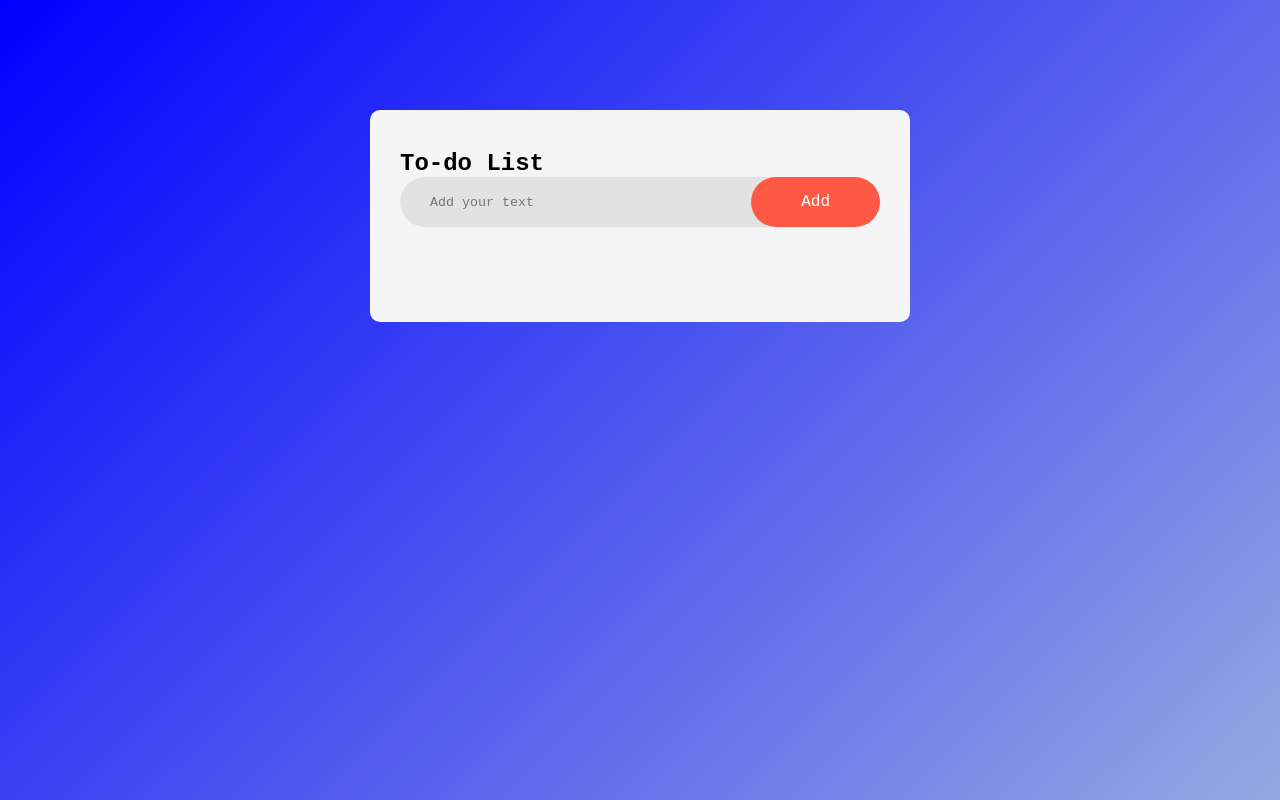
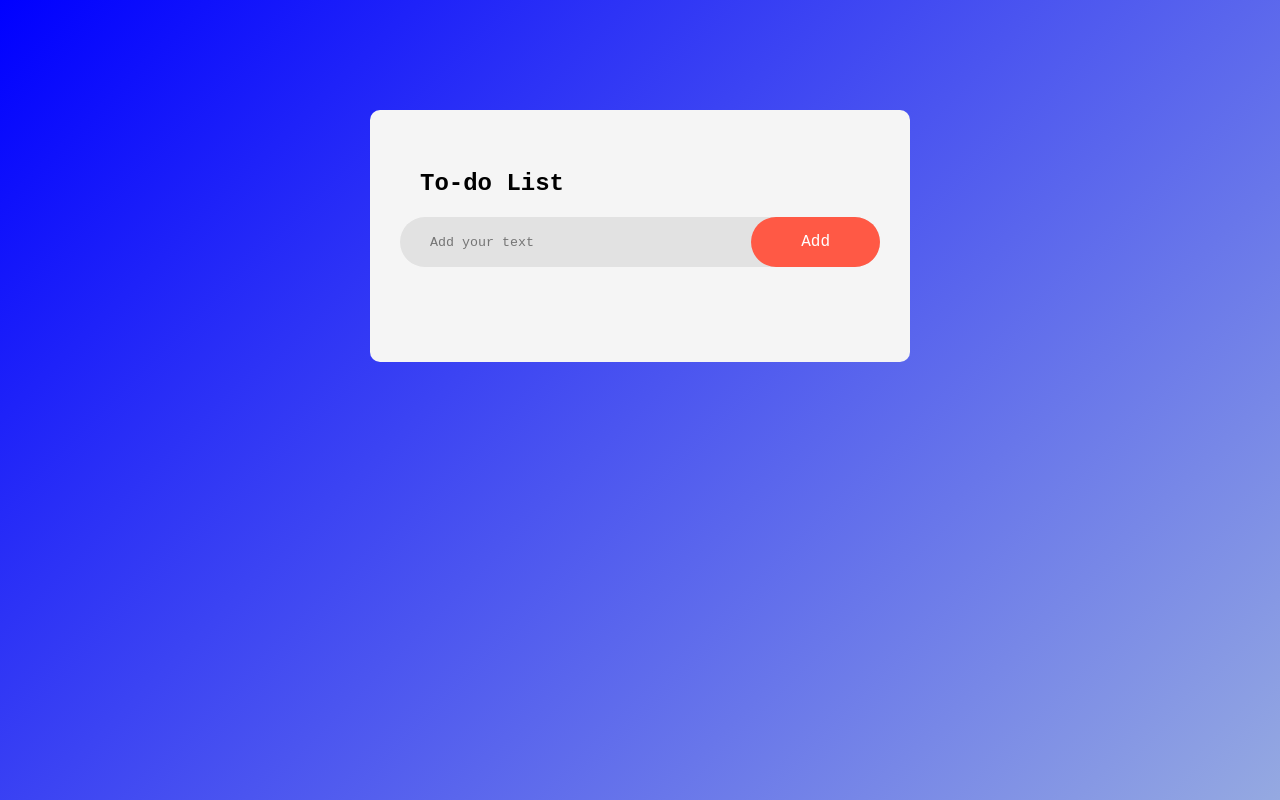
Before and after one commit to wandohkesson/todo, a plain HTML site: page index.html in a window 1280 px wide. Drawn offline with Linux system fonts and the light colour scheme.

Commit message:
dev branch

```diff
--- a/style.css
+++ b/style.css
@@ -80,3 +80,7 @@ ul li span:hover{
     background:#edeef0;
     border-radius: 50%;
 }
+
+h2 {
+    margin: 20px;
+}
```
Also changed, not shown: index.html (+1 -0 lines).
